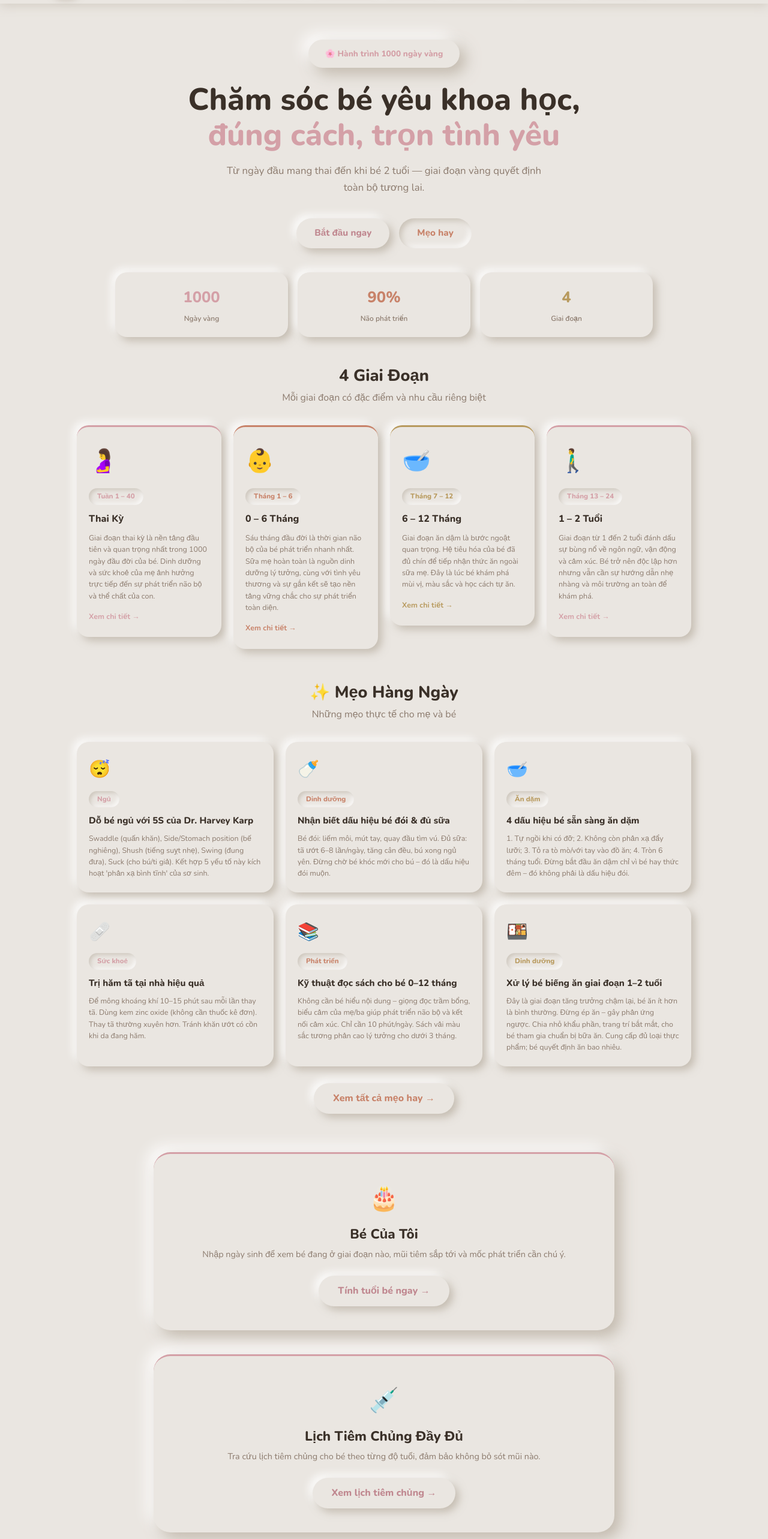
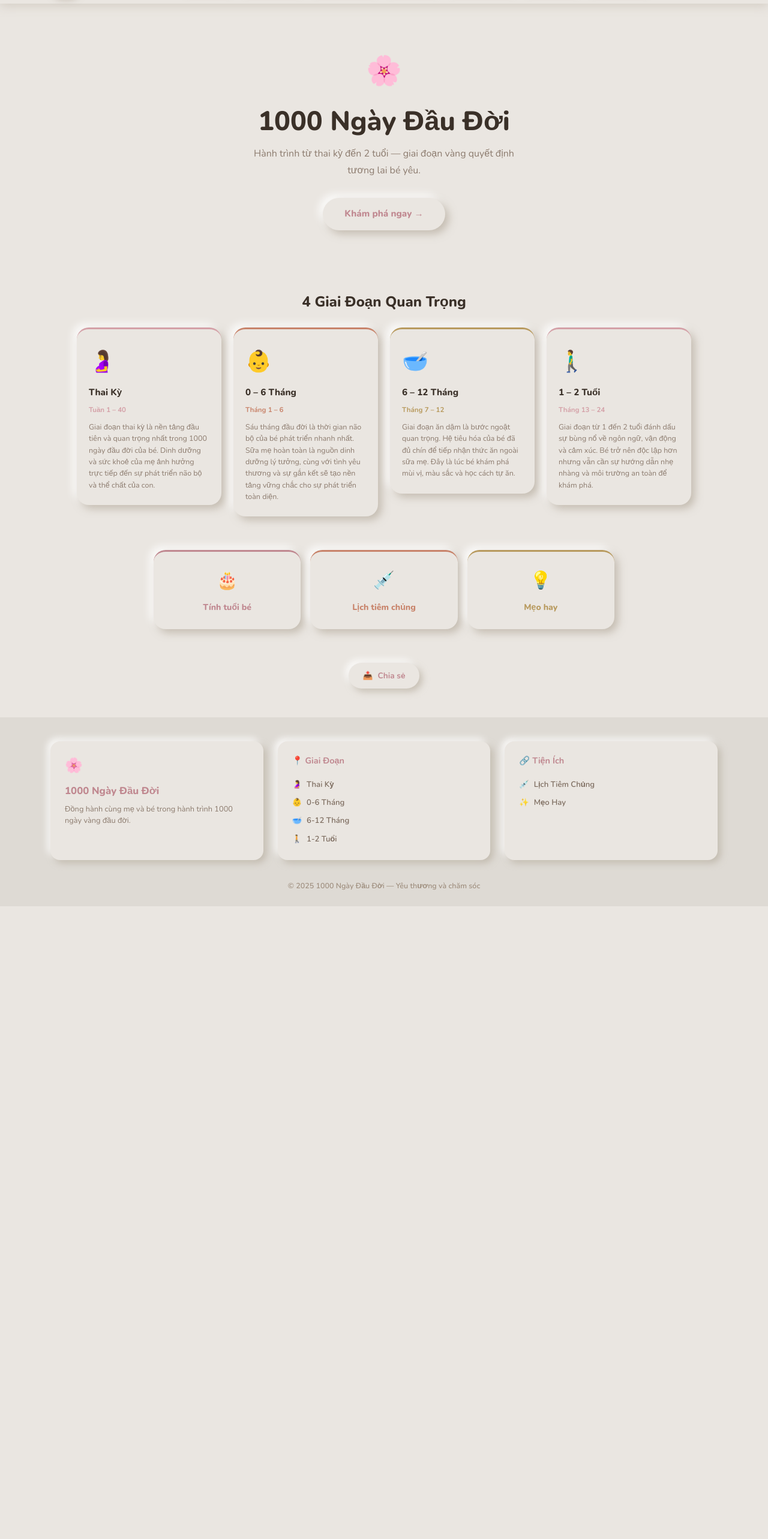
Before and after one commit to phanan04/1000daysforbaby, a Next.js app: page / in a window 1280 px wide. Shown: the part 60-2626 px from the top of the page at 60% size. After the commit the page ends 1571 px from the top, so only its background shows below. Built offline with nearby package versions, Linux system fonts and the light colour scheme.

Commit message:
refactor: simplify homepage layout

```diff
--- a/src/app/page.tsx
+++ b/src/app/page.tsx
@@ -1,5 +1,5 @@
 import Link from "next/link";
-import { stages, tips } from "@/lib/data";
+import { stages } from "@/lib/data";
 import ShareButton from "@/components/ShareButton";
 
 const neu: React.CSSProperties = {
@@ -12,16 +12,6 @@ const neuLg: React.CSSProperties = {
   boxShadow:"10px 10px 24px rgba(180,170,155,0.75),-10px -10px 24px rgba(255,255,255,0.95)",
   borderRadius:"28px",
 };
-const badge = (c: string): React.CSSProperties => ({
-  background:"#eae6e1",
-  boxShadow:`inset 3px 3px 6px rgba(180,170,155,0.5),inset -3px -3px 6px rgba(255,255,255,0.8)`,
-  borderRadius:"30px",
-  padding:"4px 14px",
-  fontSize:"0.72rem",
-  fontWeight:800,
-  color: c,
-  display:"inline-block",
-});
 
 const stageColor = ["#d4a0a7","#c8836a","#b89a5e","#d4a0a7"];
 
@@ -29,64 +19,40 @@ export default function Home() {
   return (
     <div>
 
-      {/* Hero */}
-      <section style={{ background:"#eae6e1", padding:"60px 20px 40px" }}>
-        <div className="max-w-5xl mx-auto text-center">
-          <div style={{ ...neuLg, display:"inline-block", padding:"10px 28px", marginBottom:"24px" }}>
-            <span style={{ fontWeight:800, fontSize:"0.85rem", color:"#d4a0a7" }}>🌸 Hành trình 1000 ngày vàng</span>
-          </div>
-          <h1 style={{ fontWeight:800, fontSize:"clamp(2rem,5vw,3.2rem)", color:"#3a3028", lineHeight:1.15, marginBottom:"16px" }}>
-            Chăm sóc bé yêu khoa học,<br/>
-            <span style={{ color:"#d4a0a7" }}>đúng cách, trọn tình yêu</span>
+      {/* Hero – gọn & thoáng */}
+      <section style={{ background:"#eae6e1", padding:"72px 20px 56px" }}>
+        <div className="max-w-3xl mx-auto text-center">
+          <div style={{ fontSize:"3rem", marginBottom:"16px" }}>🌸</div>
+          <h1 style={{ fontWeight:800, fontSize:"clamp(1.8rem,4.5vw,2.8rem)", color:"#3a3028", lineHeight:1.2, marginBottom:"14px" }}>
+            1000 Ngày Đầu Đời
           </h1>
-          <p style={{ fontSize:"1.05rem", color:"#8c7b6e", maxWidth:"560px", margin:"0 auto 36px", lineHeight:1.7 }}>
-            Từ ngày đầu mang thai đến khi bé 2 tuổi — giai đoạn vàng quyết định toàn bộ tương lai.
+          <p style={{ fontSize:"1rem", color:"#8c7b6e", maxWidth:"460px", margin:"0 auto 32px", lineHeight:1.7 }}>
+            Hành trình từ thai kỳ đến 2 tuổi — giai đoạn vàng quyết định tương lai bé yêu.
           </p>
-          <div className="flex flex-wrap justify-center gap-4">
-            {[["6px 6px 14px rgba(180,170,155,0.7),-6px -6px 14px rgba(255,255,255,0.92)","#c08890","Bắt đầu ngay","/giai-doan/thai-ky"],
-              ["inset 4px 4px 10px rgba(180,170,155,0.6),inset -4px -4px 10px rgba(255,255,255,0.85)","#c8836a","Mẹo hay","/meo-hay"]].map(([s,c,t,h]) => (
-              <Link key={h as string} href={h as string}
-                style={{ background:"#eae6e1", boxShadow:s as string, borderRadius:"30px",
-                         padding:"12px 30px", fontWeight:800, fontSize:"0.95rem", color:c as string,
-                         textDecoration:"none" }}>
-                {t as string}
-              </Link>
-            ))}
-          </div>
+          <Link href="/giai-doan/thai-ky"
+            style={{ ...neu, display:"inline-block", padding:"14px 36px",
+                     fontWeight:800, fontSize:"0.95rem", color:"#c08890",
+                     textDecoration:"none", borderRadius:"30px" }}>
+            Khám phá ngay →
+          </Link>
         </div>
       </section>
 
-      {/* Stats */}
-      <section style={{ padding:"0 20px 48px" }}>
-        <div className="max-w-4xl mx-auto grid grid-cols-3 gap-4">
-          {[["1000","Ngày vàng","#d4a0a7"],["90%","Não phát triển","#c8836a"],["4","Giai đoạn","#b89a5e"]].map(([n,l,c]) => (
-            <div key={l as string} style={{ ...neu, padding:"20px 12px", textAlign:"center" }}>
-              <div style={{ fontWeight:800, fontSize:"1.6rem", color:c as string }}>{n}</div>
-              <div style={{ fontSize:"0.75rem", color:"#8c7b6e", fontWeight:600, marginTop:"4px" }}>{l}</div>
-            </div>
-          ))}
-        </div>
-      </section>
-
-      {/* Stages */}
-      <section style={{ padding:"0 20px 56px" }}>
+      {/* 4 Giai đoạn */}
+      <section style={{ padding:"48px 20px 56px" }}>
         <div className="max-w-5xl mx-auto">
-          <div style={{ textAlign:"center", marginBottom:"32px" }}>
-            <h2 style={{ fontWeight:800, fontSize:"1.7rem", color:"#3a3028" }}>4 Giai Đoạn</h2>
-            <p style={{ color:"#8c7b6e", marginTop:"6px" }}>Mỗi giai đoạn có đặc điểm và nhu cầu riêng biệt</p>
-          </div>
-          <div className="grid grid-cols-1 md:grid-cols-2 lg:grid-cols-4 gap-5">
+          <h2 style={{ fontWeight:800, fontSize:"1.5rem", color:"#3a3028", textAlign:"center", marginBottom:"28px" }}>
+            4 Giai Đoạn Quan Trọng
+          </h2>
+          <div className="grid grid-cols-1 sm:grid-cols-2 lg:grid-cols-4 gap-5">
             {stages.map((s, i) => (
               <Link key={s.slug} href={`/giai-doan/${s.slug}`} style={{ textDecoration:"none" }}>
-                <div style={{ ...neu, padding:"24px 20px", cursor:"pointer", transition:"box-shadow 0.2s",
-                               borderTop:`3px solid ${stageColor[i]}` }}>
-                  <div style={{ fontSize:"2.4rem", marginBottom:"12px" }}>{s.emoji}</div>
-                  <div style={badge(stageColor[i])}>{s.weeks}</div>
-                  <div style={{ fontWeight:800, fontSize:"1rem", color:"#3a3028", marginTop:"10px", marginBottom:"8px" }}>{s.title}</div>
+                <div style={{ ...neu, padding:"24px 20px", cursor:"pointer",
+                              borderTop:`3px solid ${stageColor[i]}` }}>
+                  <div style={{ fontSize:"2.2rem", marginBottom:"10px" }}>{s.emoji}</div>
+                  <div style={{ fontWeight:800, fontSize:"0.95rem", color:"#3a3028", marginBottom:"6px" }}>{s.title}</div>
+                  <div style={{ fontSize:"0.72rem", fontWeight:700, color:stageColor[i], marginBottom:"8px" }}>{s.weeks}</div>
                   <p style={{ fontSize:"0.78rem", color:"#8c7b6e", lineHeight:1.55 }}>{s.heroDesc}</p>
-                  <div style={{ marginTop:"14px", fontSize:"0.78rem", fontWeight:700, color:stageColor[i] }}>
-                    Xem chi tiết →
-                  </div>
                 </div>
               </Link>
             ))}
@@ -94,74 +60,27 @@ export default function Home() {
         </div>
       </section>
 
-      {/* Tips */}
-      <section style={{ padding:"0 20px 64px" }}>
-        <div className="max-w-5xl mx-auto">
-          <div style={{ textAlign:"center", marginBottom:"32px" }}>
-            <h2 style={{ fontWeight:800, fontSize:"1.7rem", color:"#3a3028" }}>✨ Mẹo Hàng Ngày</h2>
-            <p style={{ color:"#8c7b6e", marginTop:"6px" }}>Những mẹo thực tế cho mẹ và bé</p>
-          </div>
-          <div className="grid grid-cols-1 sm:grid-cols-2 lg:grid-cols-3 gap-5">
-            {tips.slice(0,6).map((t, i) => {
-              const colors = ["#d4a0a7","#c8836a","#b89a5e","#d4a0a7","#c8836a","#b89a5e"];
-              const c = colors[i];
-              return (
-                <div key={t.id} style={{ ...neu, padding:"22px 20px" }}>
-                  <div style={{ fontSize:"1.8rem", marginBottom:"10px" }}>{t.emoji}</div>
-                  <div style={badge(c)}>{t.category}</div>
-                  <div style={{ fontWeight:800, fontSize:"0.95rem", color:"#3a3028", marginTop:"10px", marginBottom:"6px" }}>{t.title}</div>
-                  <p style={{ fontSize:"0.78rem", color:"#8c7b6e", lineHeight:1.55 }}>{t.content}</p>
-                </div>
-              );
-            })}
-          </div>
-          <div style={{ textAlign:"center", marginTop:"28px" }}>
-            <Link href="/meo-hay" style={{ ...neu, display:"inline-block", padding:"12px 32px",
-                                           fontWeight:800, color:"#c8836a", textDecoration:"none", borderRadius:"30px" }}>
-              Xem tất cả mẹo hay →
+      {/* Quick links – gộp 3 CTA thành 1 row */}
+      <section style={{ padding:"0 20px 56px" }}>
+        <div className="max-w-3xl mx-auto grid grid-cols-1 sm:grid-cols-3 gap-4">
+          {([
+            { emoji:"🎂", label:"Tính tuổi bé", href:"/tinh-tuoi", color:"#c08890" },
+            { emoji:"💉", label:"Lịch tiêm chủng", href:"/tiem-chung", color:"#c8836a" },
+            { emoji:"💡", label:"Mẹo hay", href:"/meo-hay", color:"#b89a5e" },
+          ] as const).map((item) => (
+            <Link key={item.href} href={item.href}
+              style={{ ...neu, padding:"24px 16px", textAlign:"center", textDecoration:"none",
+                       display:"block", borderTop:`3px solid ${item.color}` }}>
+              <div style={{ fontSize:"1.8rem", marginBottom:"8px" }}>{item.emoji}</div>
+              <div style={{ fontWeight:800, fontSize:"0.88rem", color:item.color }}>{item.label}</div>
             </Link>
-          </div>
+          ))}
         </div>
       </section>
 
-      {/* CTA - Calculator */}
-      <section style={{ padding:"0 20px 40px" }}>
-        <div className="max-w-3xl mx-auto">
-          <div style={{ ...neuLg, padding:"40px 32px", textAlign:"center",
-                        borderTop:"3px solid #d4a0a7" }}>
-            <div style={{ fontSize:"2.5rem", marginBottom:"12px" }}>🎂</div>
-            <h2 style={{ fontWeight:800, fontSize:"1.4rem", color:"#3a3028", marginBottom:"8px" }}>Bé Của Tôi</h2>
-            <p style={{ color:"#8c7b6e", fontSize:"0.9rem", marginBottom:"24px", lineHeight:1.6 }}>
-              Nhập ngày sinh để xem bé đang ở giai đoạn nào, mũi tiêm sắp tới và mốc phát triển cần chú ý.
-            </p>
-            <Link href="/tinh-tuoi" style={{ ...neu, display:"inline-block", padding:"12px 32px",
-                                              fontWeight:800, color:"#c08890", textDecoration:"none", borderRadius:"30px" }}>
-              Tính tuổi bé ngay →
-            </Link>
-          </div>
-        </div>
-      </section>
-
-      {/* CTA - Vaccine */}
-      <section style={{ padding:"0 20px 64px" }}>
-        <div className="max-w-3xl mx-auto">
-          <div style={{ ...neuLg, padding:"40px 32px", textAlign:"center",
-                        borderTop:"3px solid #d4a0a7" }}>
-            <div style={{ fontSize:"2.5rem", marginBottom:"12px" }}>💉</div>
-            <h2 style={{ fontWeight:800, fontSize:"1.4rem", color:"#3a3028", marginBottom:"8px" }}>Lịch Tiêm Chủng Đầy Đủ</h2>
-            <p style={{ color:"#8c7b6e", fontSize:"0.9rem", marginBottom:"24px", lineHeight:1.6 }}>
-              Tra cứu lịch tiêm chủng cho bé theo từng độ tuổi, đảm bảo không bỏ sót mũi nào.
-            </p>
-            <Link href="/tiem-chung" style={{ ...neu, display:"inline-block", padding:"12px 32px",
-                                              fontWeight:800, color:"#c08890", textDecoration:"none", borderRadius:"30px" }}>
-              Xem lịch tiêm chủng →
-            </Link>
-          </div>
-        </div>
-      </section>
-
-      <div style={{ textAlign:"center", padding:"0 20px 48px" }}>
-        <ShareButton title="1000 Ngày Đầu Đời" text="Hành trình chăm sóc bé yêu trong 1000 ngày đầu đời — từ thai kỳ đến 2 tuổi" />
+      {/* Share */}
+      <div style={{ textAlign:"center", paddingBottom:"48px" }}>
+        <ShareButton title="1000 Ngày Đầu Đời" text="Hành trình chăm sóc bé yêu trong 1000 ngày đầu đời" />
       </div>
     </div>
   );
```
